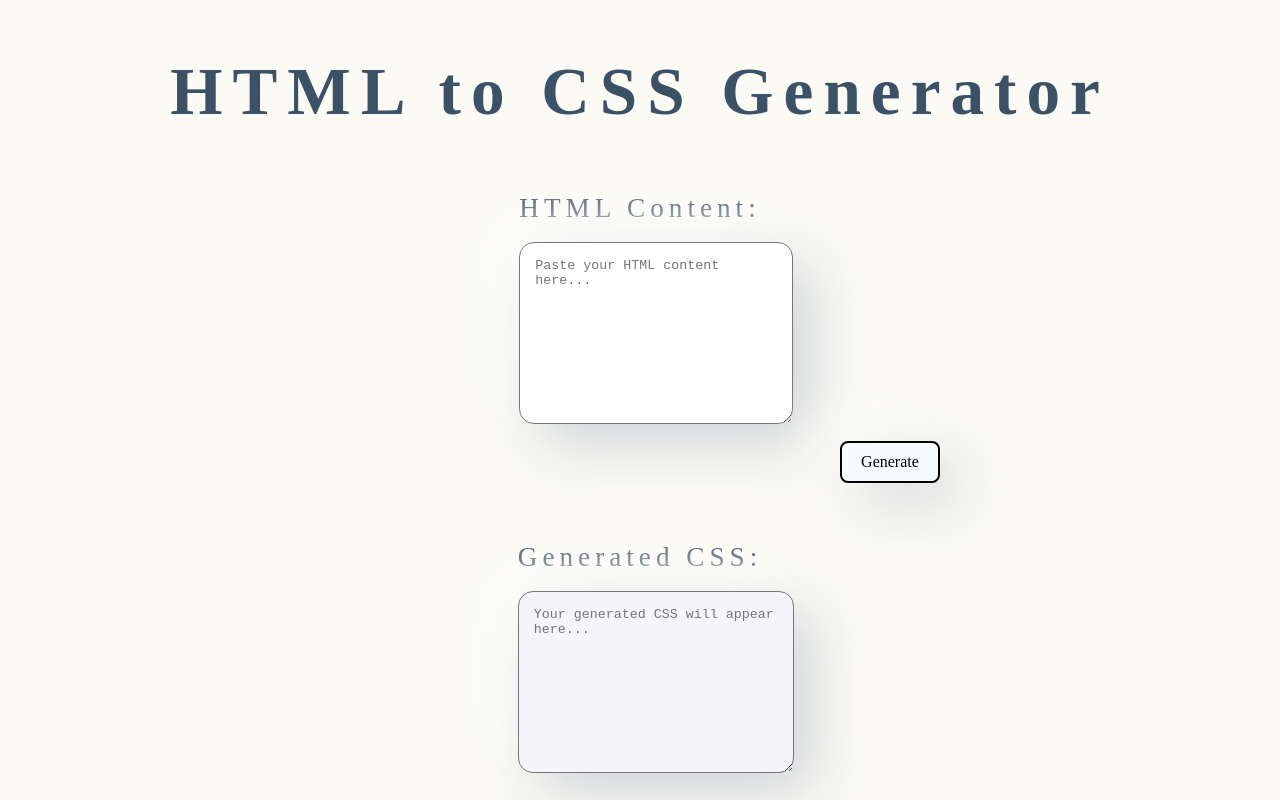
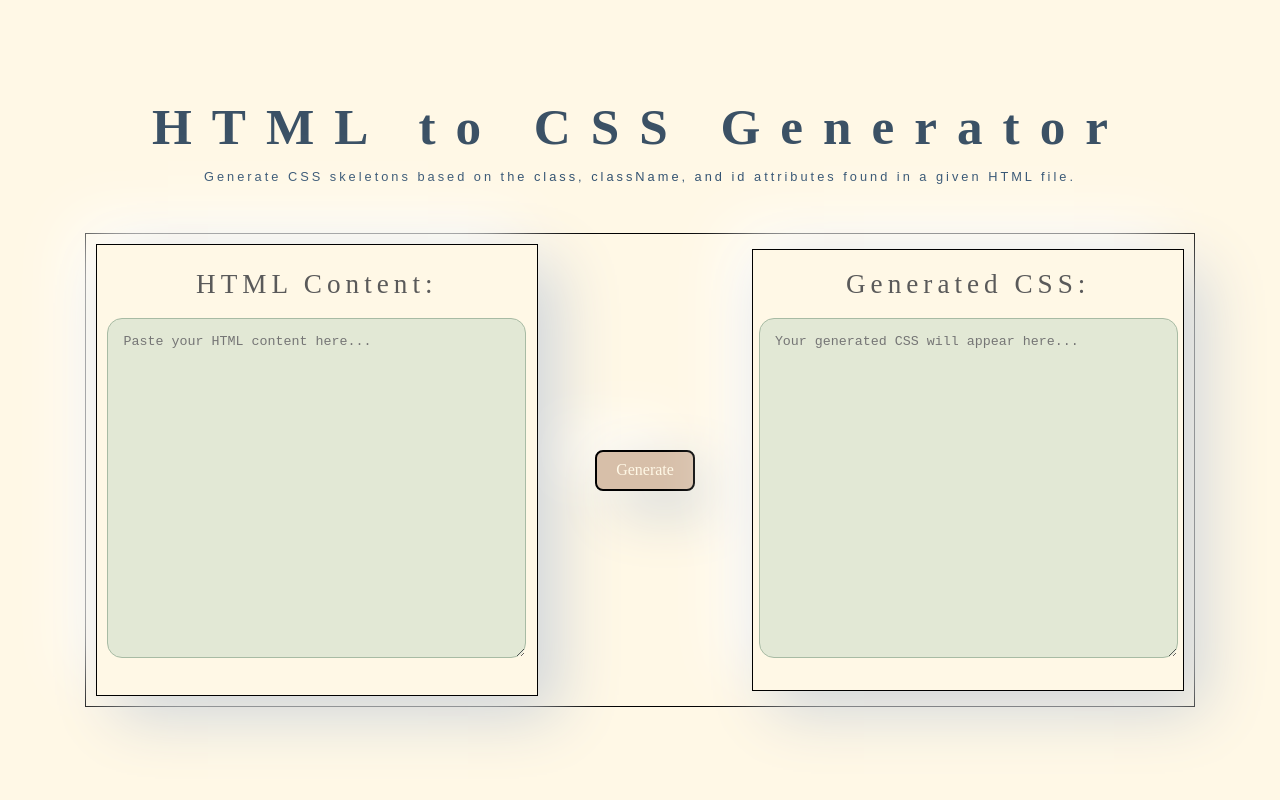
Before and after one commit to demaceo/html-to-css, a React (Vite) app: page / in a window 1280 px wide. Built offline with nearby package versions, Linux system fonts and the light colour scheme; a web font is replaced by a local one.

Commit message:
adjust stylings

```diff
--- a/src/App.css
+++ b/src/App.css
@@ -1,77 +1,68 @@
 #root {
-  max-width: 1280px;
+  /* max-width: 1280px; */
+  max-width: 100vw;
   margin: 0 auto;
   text-align: center;
   font-family: 'Bodoni Moda SC', serif;
+  display: flex;
+  flex-direction: column;
+  justify-content: space-evenly;
+  height: 80vh;
 }
 
-body{
-  background-color: #fbfaf4;
+body {
+  /* background-color: #fbfaf4; */
+  background-color: #fff8e6; /* Light Cream */
+  color: #5a5a5a; /* Slate Grey */
 }
 
-.container {
-  max-width: 600px;
+.content-container {
+  width: 85vw;
   margin: auto;
   display: flex;
-  flex-direction: column;
-  justify-content: space-between;
+  flex-direction: row;
+  justify-content: space-evenly;
   align-items: center;
+  padding: 10px;
+  border: 1px solid black;
+}
+
+.header-container {
+  margin-bottom: 5vh;
+  height: fit-content;
+  padding: 0;
+  line-height: 0.5;
 }
 
 h1 {
   color: #3b5165;
-  font-size: 4.2em;
-  line-height: 1.1;
+  font-size: 3.2rem;
   width: 90vw;
-  letter-spacing: 10px;
+  letter-spacing: 20px;
 }
 
-label {
-  width: 100%;
-}
-
-label strong {
-  font-size: 1.7em;
-  font-weight: 500;
-  line-height: 2.5;
-  letter-spacing: 5px;
-  display: flex;
-  text-align: left;
-  color: #3b5165;
-}
-
-#htmlTitle {
-  color: #888338;
-
-}
-
-#cssTitle {
-  color: #387138;
-
-}
-
-textarea {
-  padding: 15px;
-  border-radius: 15px;
-  box-shadow: 20px 20px 60px #d0d5d9, -20px -20px 60px #ffffff;
-  width: 100%;
-  margin-bottom: 10px;
+.subtext {
+  color: #325271;
+  font-family: Arial, sans-serif;
+  font-size: .8rem;
+  letter-spacing: 3px;
 }
 
 .button-container {
-  width: 100%;
-  height: 25%;
+  height: 50%;
+  width: 50%;
   display: flex;
   flex-direction: row;
-  justify-content: end;
+  justify-content: center;
+  align-items: center;
 }
 
 .generate-button {
-  margin-bottom: 40px;
+  /* margin-bottom: 40px; */
   border: 2px solid #000;
   width: fit-content;
   border-radius: 50px;
-  background: #f5fbff;
+  /* background: #f5fbff; */
   box-shadow: 20px 20px 60px #d0d5d9, -20px -20px 60px #ffffff;
   border-radius: 8px;
   padding: 0.6em 1.2em;
@@ -79,11 +70,14 @@ textarea {
   font-family: inherit;
   cursor: pointer;
   transition: border-color 0.25s;
+  background-color: #d7bfa9; /* Warm Beige */
+  color: #fff8e6; /* Light Cream */
 }
 
 .generate-button:hover {
   border-color: #646cff;
-  background-color: rgb(68, 241, 33);
+  /* background-color: rgb(68, 241, 33); */
+  background-color: #c2957a; /* Muted Terracotta */
 }
 .generate-button:focus,
 .generate-button:focus-visible {
--- a/src/App.jsx
+++ b/src/App.jsx
@@ -47,8 +47,16 @@ function App() {
   };
 
   return (
-    <div className="container">
+    <>
+      <div className="header-container">
         <h1>HTML to CSS Generator</h1>
+        <div className="subtext">
+          Generate CSS skeletons based on the class, className, and id
+          attributes found in a given HTML file.
+        </div>
+      </div>
+
+      <div className="content-container">
         <HTMLInput htmlContent={htmlContent} setHtmlContent={setHtmlContent} />
         <div className="button-container">
           <button className="generate-button" onClick={handleGenerateCSS}>
@@ -57,6 +65,7 @@ function App() {
         </div>
         <CSSOutput cssContent={cssContent} />
       </div>
+    </>
   );
 }
 
--- a/src/assets/CSSOutput/CSSOutput.css
+++ b/src/assets/CSSOutput/CSSOutput.css
@@ -0,0 +1,31 @@
+.output-container {
+  width: inherit;
+  border: 1px solid black;
+  box-shadow: 20px 20px 60px #d0d5d9, -20px -20px 60px #ffffff;
+  height: 55vh;
+}
+
+.output-container label {
+  width: 100%;
+  color: #5a5a5a; /* Slate Grey */
+}
+
+#cssTitle {
+  font-size: 1.7em;
+  font-weight: 500;
+  line-height: 2.5;
+  letter-spacing: 5px;
+  text-align: center;
+  /* color: #138713; */
+}
+
+.output-container textarea {
+  padding: 15px;
+  border-radius: 15px;
+  width: 90%;
+  height: 70%;
+  margin-bottom: 10px;
+  background-color: #e2e8d5; /* Soft Sage */
+  color: #5a5a5a; /* Slate Grey */
+  border: 1px solid #a8bba4; /* Sage Green */
+}
--- a/src/assets/CSSOutput/CSSOutput.jsx
+++ b/src/assets/CSSOutput/CSSOutput.jsx
@@ -1,14 +1,15 @@
 import PropTypes from "prop-types";
+import "./CSSOutput.css";
 
 function CSSOutput({ cssContent }) {
   return (
-    <div>
+    <div className="output-container">
       <label>
-        <strong>Generated CSS:</strong>
+        <strong id="cssTitle">Generated CSS:</strong>
       </label>
       <textarea
         rows="10"
-        style={{ backgroundColor: "#f4f4f9" }}
+
         value={cssContent}
         readOnly
         placeholder="Your generated CSS will appear here..."
--- a/src/assets/HTMLInput/HTMLInput.css
+++ b/src/assets/HTMLInput/HTMLInput.css
@@ -0,0 +1,36 @@
+.input-container {
+  width: inherit;
+  height: 55vh;
+  border: 1px solid black;
+  box-shadow: 20px 20px 60px #d0d5d9, -20px -20px 60px #ffffff;
+  padding: 5px;
+}
+
+/* #htmlTitle {
+  color: #888338;
+} */
+
+.input-container label {
+  width: 100%;
+  color: #5a5a5a; /* Slate Grey */
+}
+
+#htmlTitle {
+  font-size: 1.7em;
+  font-weight: 500;
+  line-height: 2.5;
+  letter-spacing: 5px;
+  text-align: center;
+  /* color: #888338; */
+}
+
+.input-container textarea {
+  padding: 15px;
+  border-radius: 15px;
+  width: 90%;
+  margin-bottom: 10px;
+  height: 70%;
+  background-color: #e2e8d5; /* Soft Sage */
+  color: #5a5a5a; /* Slate Grey */
+  border: 1px solid #a8bba4; /* Sage Green */
+}
--- a/src/assets/HTMLInput/HTMLInput.jsx
+++ b/src/assets/HTMLInput/HTMLInput.jsx
@@ -1,10 +1,11 @@
 import PropTypes from "prop-types";
+import "./HTMLInput.css";
 
 function HTMLInput({ htmlContent, setHtmlContent }) {
   return (
-    <div>
+    <div className="input-container">
       <label>
-        <strong>HTML Content:</strong>
+        <strong id="htmlTitle">HTML Content:</strong>
       </label>
       <textarea
         rows="10"
```
Lines whose indentation alone changed are shown as unchanged.
